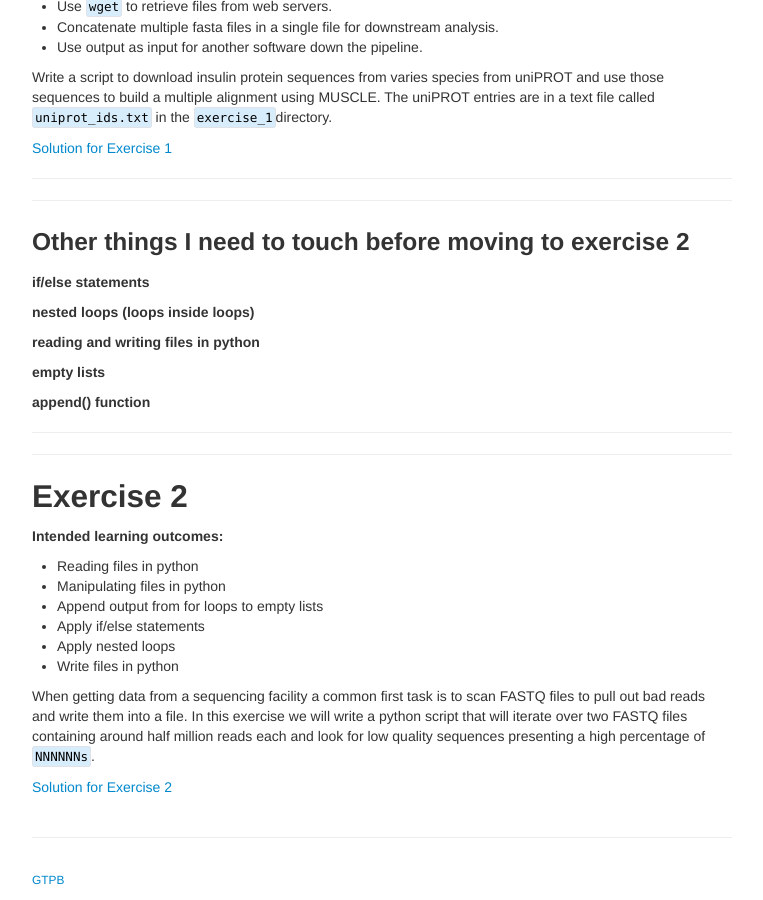
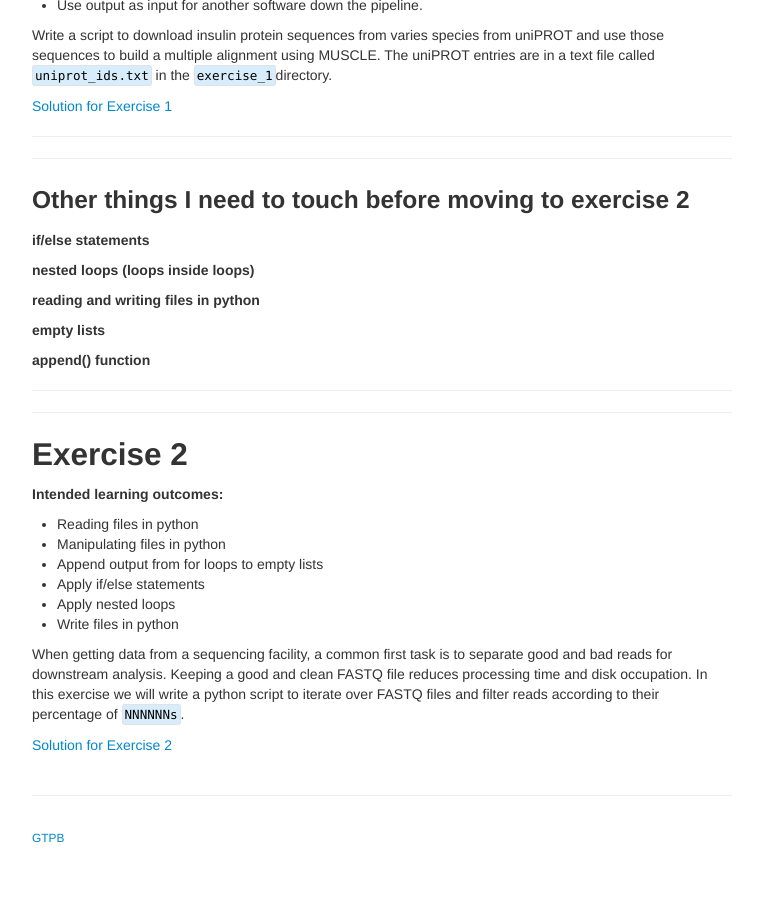
Before and after one commit to GTPB/IBB21, a Jekyll site: the page built from pages/Introduction.md, in a window 1280 px wide and 900 px high, scrolled down 3995 px. Shown: the whole window, without its empty margins (258-1021 px from the left). Built offline with Jekyll 4.4.1, drawn with Linux system fonts in a browser that asks for light colours; our own code applies the rules of GitHub Pages for plain Markdown files; after the commit the page ends 4853 px from its top, so only the background shows below that; some of the changed text lies outside the part shown.

Commit message:
exercise 2

```diff
--- a/pages/Introduction.md
+++ b/pages/Introduction.md
@@ -216,7 +214,7 @@ Write a script to download insulin protein sequences from varies species from un
 * Apply nested loops
 * Write files in python
 
-When getting data from a sequencing facility a common first task is to scan FASTQ files to pull out bad reads and write them into a file.
-In this exercise we will write a python script that will iterate over two FASTQ files containing around half million reads each and look for low quality sequences presenting a high percentage of `NNNNNNs`.
+When getting data from a sequencing facility, a common first task is to separate good and bad reads for downstream analysis. Keeping a good and clean FASTQ file reduces processing time and disk occupation.
+In this exercise we will write a python script to iterate over FASTQ files and filter reads according to their percentage of `NNNNNNs`.
 
 [Solution for Exercise 2](Solution_2.md)
```
Also changed, not shown: other parts of pages/Introduction.md (+0 -2 lines).
